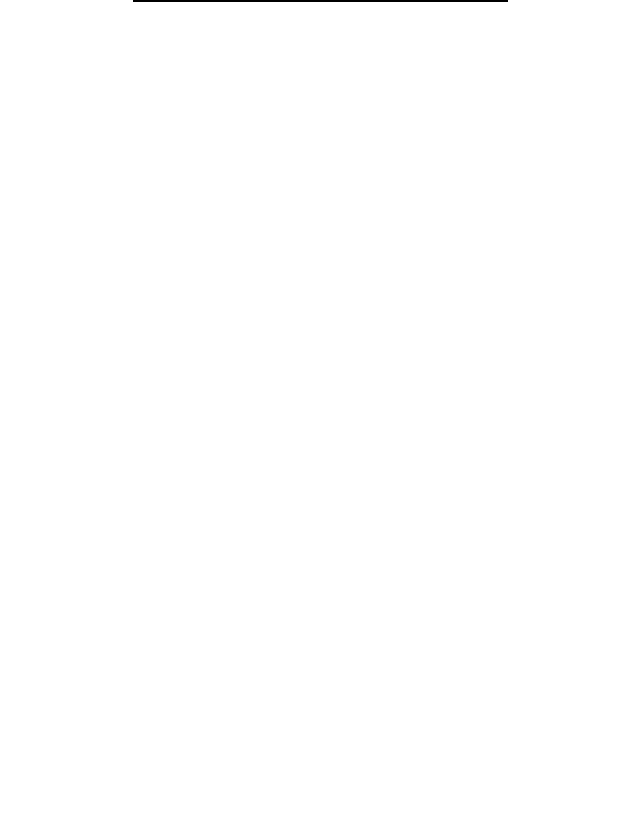
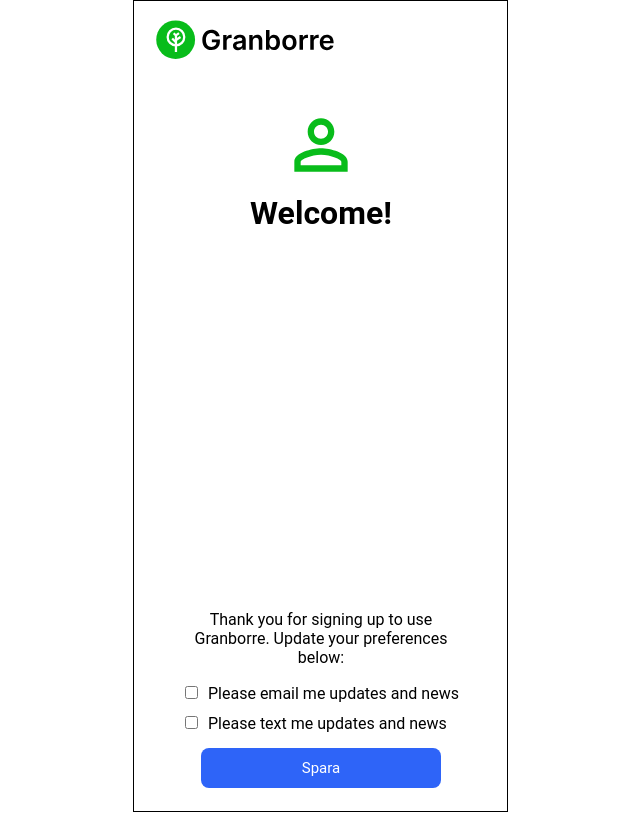
Before and after one commit to ma-chni/Granborre, a React (Create React App) app in the folder client/: page /profile in a window 1280 px wide. Shown: the whole page, without its empty margins (320-960 px from the left). Built offline with nearby package versions, Linux system fonts and the light colour scheme.

Commit message:
added profile page

```diff
--- a/client/src/App.css
+++ b/client/src/App.css
@@ -61,6 +61,7 @@
   color: white;
   font-size: 15px;
   margin: 5px 0px;
+  cursor: pointer;
 }
 
 .placeholder {
--- a/client/src/App.js
+++ b/client/src/App.js
@@ -1,17 +1,13 @@
-import React, { useState } from 'react';
+import React, { useState } from "react";
 //import styled from 'styled-components';
-import './App.css';
-//import Header from './components/Header/Header';
-import LoginForm from './components/LoginForm/LoginForm';
-import RegistrationForm from './components/RegistrationForm/RegistrationForm';
-import Home from './components/Home/Home';
+import "./App.css";
+import LoginForm from "./components/LoginForm/LoginForm";
+import RegistrationForm from "./components/RegistrationForm/RegistrationForm";
+import Home from "./components/Home/Home";
+import Profile from "./components/Profile/Profile"
 
-import {
-  BrowserRouter as Router,
-  Switch,
-  Route
-} from "react-router-dom";
-import AlertComponent from './components/AlertComponent/AlertComponent';
+import { BrowserRouter as Router, Switch, Route } from "react-router-dom";
+import AlertComponent from "./components/AlertComponent/AlertComponent";
 
 function App() {
   const [title, updateTitle] = useState(null);
@@ -21,21 +17,36 @@ function App() {
       <div className="App">
         <Switch>
           <Route path="/" exact={true}>
-              <RegistrationForm showError={updateErrorMessage} updateTitle={updateTitle} />
+            <RegistrationForm
+              showError={updateErrorMessage}
+              updateTitle={updateTitle}
+            />
           </Route>
           <Route path="/register">
-              <RegistrationForm showError={updateErrorMessage} updateTitle={updateTitle} />
+            <RegistrationForm
+              showError={updateErrorMessage}
+              updateTitle={updateTitle}
+            />
           </Route>
           <Route path="/login">
-              <LoginForm showError={updateErrorMessage} updateTitle={updateTitle} />
+            <LoginForm
+              showError={updateErrorMessage}
+              updateTitle={updateTitle}
+            />
           </Route>
           <Route path="/home">
             <Home />
           </Route>
+          <Route path="/profile">
+            <Profile />
+          </Route>
         </Switch>
-          <AlertComponent errorMessage={errorMessage} hideError={updateErrorMessage} />
+        <AlertComponent
+          errorMessage={errorMessage}
+          hideError={updateErrorMessage}
+        />
       </div>
     </Router>
-  )
+  );
 }
 export default App;
--- a/client/src/components/LoginForm/LoginForm.css
+++ b/client/src/components/LoginForm/LoginForm.css
@@ -6,7 +6,7 @@
     margin-top: 10vh;
 }
 
-.container {
+.container-bg {
     background: url("../../images/background-img.png");
     background-repeat: no-repeat;
     background-position: center center;
--- a/client/src/components/LoginForm/LoginForm.js
+++ b/client/src/components/LoginForm/LoginForm.js
@@ -56,7 +56,7 @@ function LoginForm(props) {
     props.updateTitle("Register");
   };
   return (
-    <div className="container">
+    <div className="container container-bg">
       <img src={logoWhite} className="App-logo" alt="logo" />
       <div className="outer-div">
         <form>
--- /dev/null
+++ b/client/src/components/Profile/Profile.css
@@ -0,0 +1,30 @@
+.container-block {
+  height: 812px;
+  width: 375px;
+  display: flex;
+  flex-direction: column;
+}
+
+.header-div {
+    margin-bottom: 90%;
+}
+
+.profile-div {
+max-width: 80%;
+margin: 0px auto 20px auto;
+margin-top: 20px;
+}
+
+.preferences-check {
+  display: block;
+  margin: 10px;
+  text-align: left;
+}
+
+.preferences-check input {
+  margin-right: 10px;
+}
+
+.welcome-header {
+    margin: 5px 0px;
+}
--- /dev/null
+++ b/client/src/components/Profile/Profile.js
@@ -0,0 +1,50 @@
+import React from "react";
+import logo from "../../images/logo.svg";
+import "./Profile.css";
+
+
+function Profile(props) {
+  return (
+    <div className="container-block">
+      <img src={logo} className="App-logo" alt="logo" />
+      <div className="header-div">
+        <svg
+          width="80"
+          height="80"
+          viewBox="0 0 24 24"
+          fill="none"
+          xmlns="http://www.w3.org/2000/svg"
+        >
+          <path
+            fillRule="evenodd"
+            clipRule="evenodd"
+            d="M12 4C9.79004 4 8 5.78998 8 8C8 10.21 9.79004 12 12 12C14.21 12 16 10.21 16 8C16 5.78998 14.21 4 12 4ZM14.1 8C14.1 6.84003 13.16 5.90002 12 5.90002C10.84 5.90002 9.90002 6.84003 9.90002 8C9.90002 9.16003 10.84 10.1 12 10.1C13.16 10.1 14.1 9.16003 14.1 8ZM18.1 17C18.1 16.36 14.97 14.9 12 14.9C9.03003 14.9 5.90002 16.36 5.90002 17V18.1H18.1V17ZM4 17C4 14.34 9.32996 13 12 13C14.67 13 20 14.34 20 17V20H4V17Z"
+            fill="#08BC1A"
+            fillOpacity="1"
+          />
+        </svg>
+
+        <h1 className="welcome-header">Welcome!</h1>
+        </div>
+        <div className="profile-div">
+        <p>
+          Thank you for signing up to use Granborre. Update your preferences
+          below:
+        </p>
+        <div className="preferences-check">
+          <input type="checkbox" value="emails" />
+          Please email me updates and news
+        </div>
+        <div className="preferences-check">
+          <input type="checkbox" value="texts" />
+          Please text me updates and news
+        </div>
+        <button type="submit" className="submit-btn">
+          Spara
+        </button>
+      </div>
+    </div>
+  );
+}
+
+export default Profile;
--- a/client/src/components/RegistrationForm/RegistrationForm.js
+++ b/client/src/components/RegistrationForm/RegistrationForm.js
@@ -74,7 +74,7 @@ function RegistrationForm(props) {
     }
   };
   return (
-    <div className="container">
+    <div className="container container-bg">
       <img src={logoWhite} className="App-logo" alt="logo" />
       <div className="outer-div">
         <form>
```
Also changed, not shown: 1 other file (tests, documents, lock files or other folders). Lines whose indentation alone changed are shown as unchanged.
